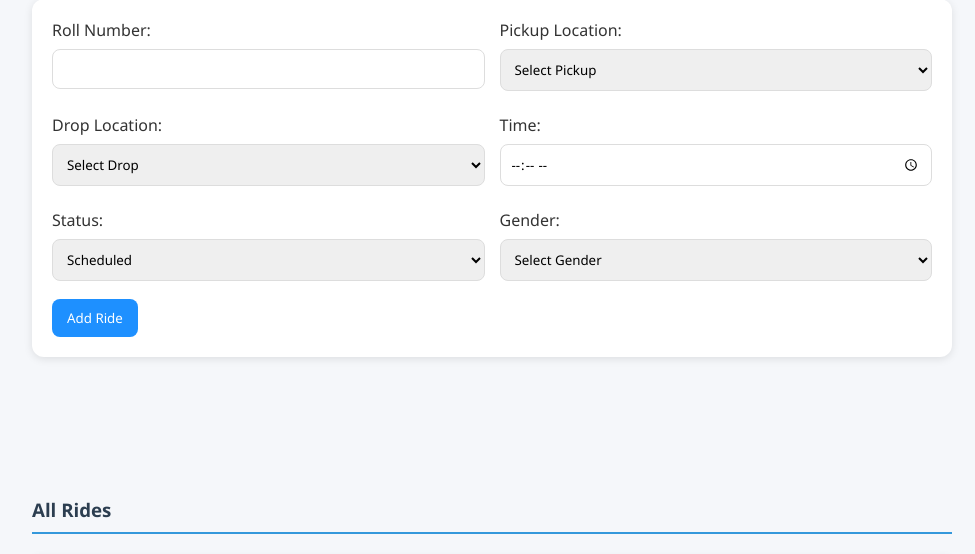
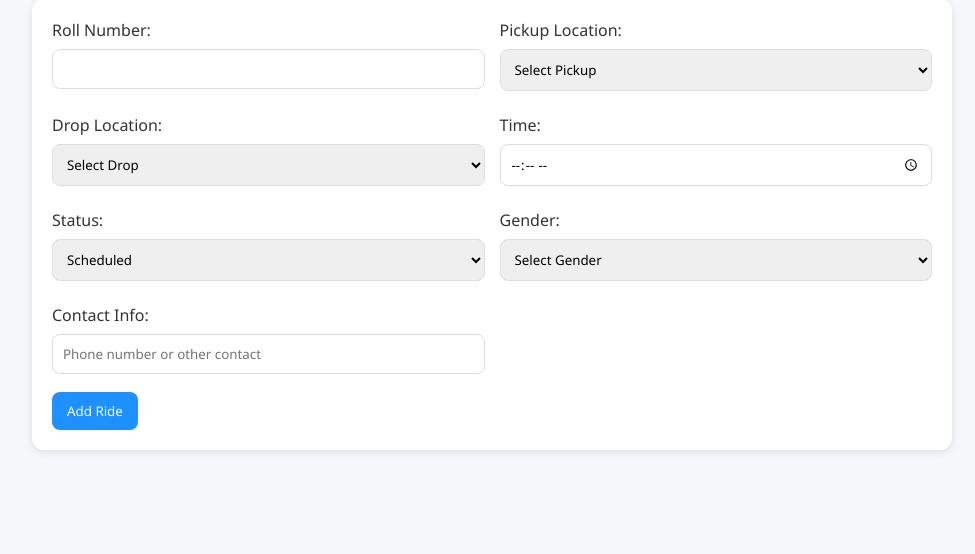
Before and after one commit to Shrinjita/College-Ride-Sharing-Platform, a Flask app: template V2/templates/admin.html in a window 1280 px wide. Shown: the part 637-1191 px from the top of the page, without its empty margins (148-1123 px from the left). Run offline with Flask 2, Linux system fonts and the light colour scheme; the template is opened without the code that fills it, so the values that code supplies are empty.

Commit message:
updated v2

```diff
--- a/V2/templates/admin.html
+++ b/V2/templates/admin.html
@@ -241,6 +241,12 @@
                         <option value="Other">Other</option>
                     </select>
                 </div>
+
+                <div>
+                    <label for="contact">Contact Info:</label>
+                    <input type="text" id="contact" name="contact" required placeholder="Phone number or other contact">
+                </div>
+
             </div>
 
             <button type="submit">Add Ride</button>
--- a/V2/templates/index.html
+++ b/V2/templates/index.html
@@ -169,12 +169,13 @@
                     <option value="Other">Other</option>
                 </select>
 
+                <label for="contact">Contact Info</label>
+                <input type="text" name="contact" id="contact" required placeholder="Phone number or other contact">
+
                 <div style="display: flex; gap: 10px; margin-top: 10px;">
                     <button type="submit" style="flex: 1;">Submit Ride</button>
                     <button type="button" onclick="closeModal()" style="flex: 1;">Cancel</button>
                 </div>
-                <label for="contact">Contact Info</label>
-<input type="text" name="contact" id="contact" required placeholder="Phone number or other contact">
             </form>
         </div>
     </div>
```
